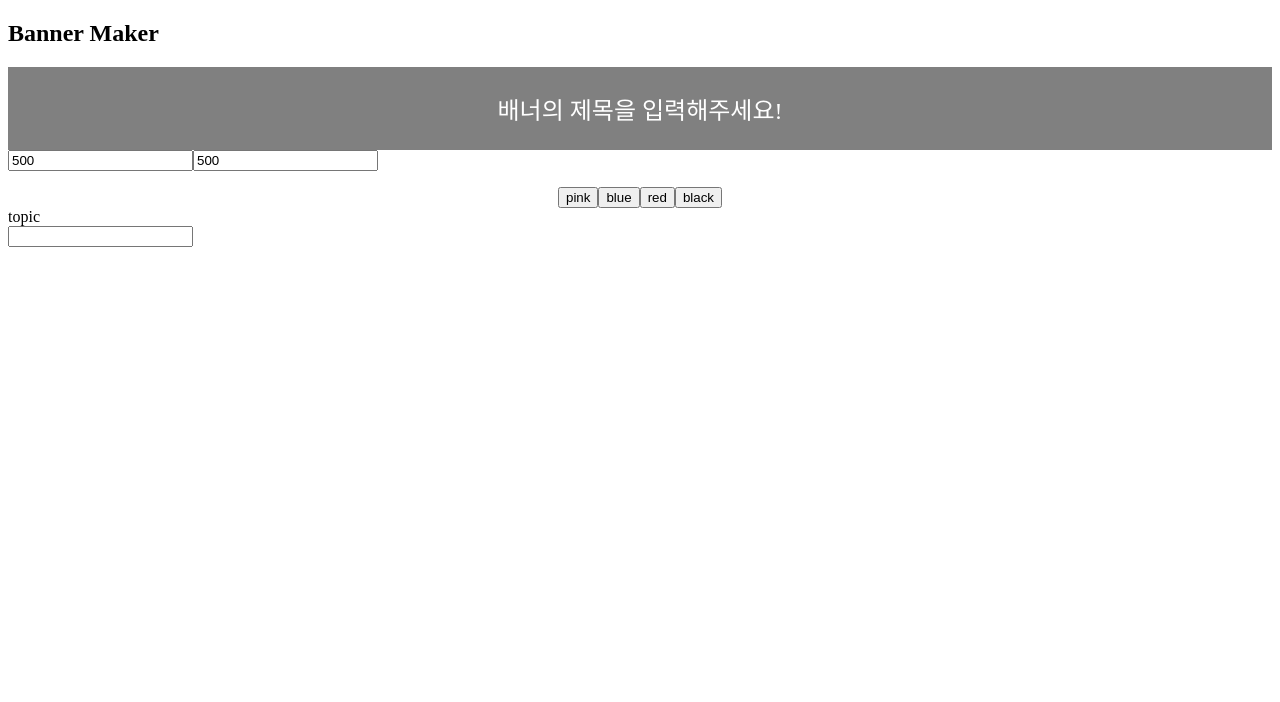
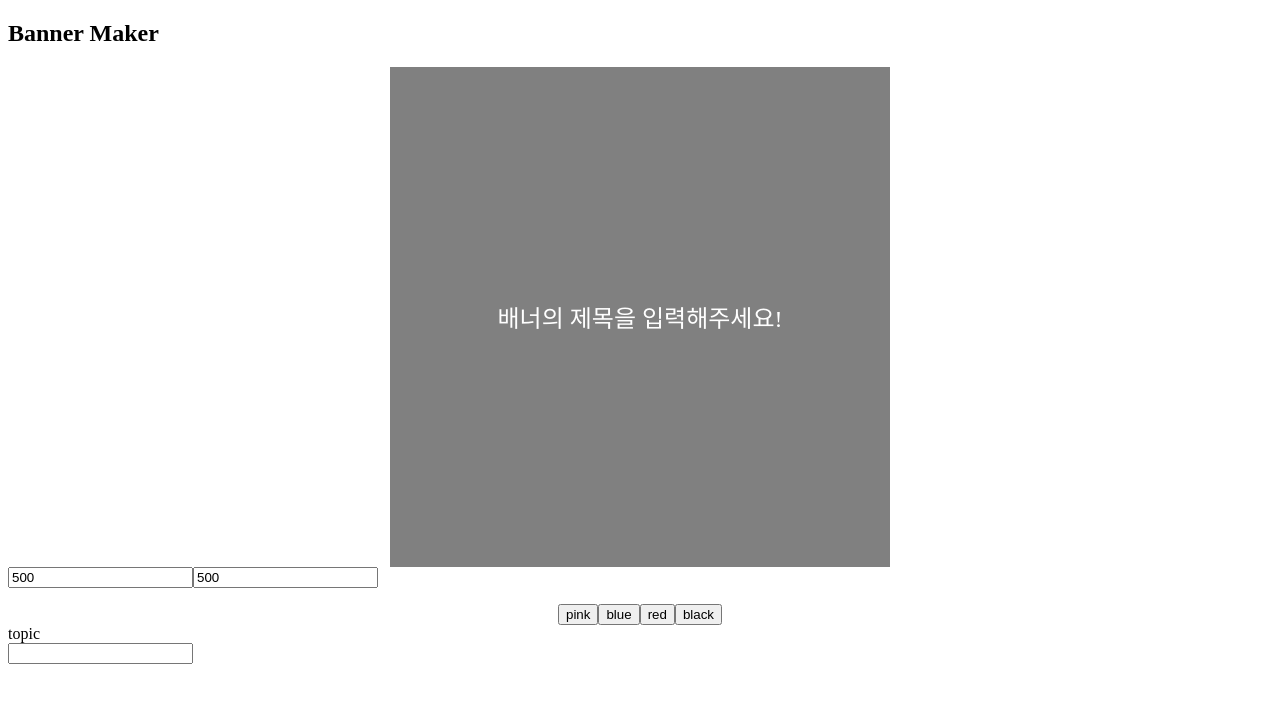
Before and after one commit to Team-Rocket-TR/iBanner, a React app: page / in a window 1280 px wide. Shown: the top 702 px of the page. Built offline with nearby package versions, Linux system fonts and the light colour scheme; the HTML template or start-up script is replaced by a standard one.

Commit message:
apply banner size px

```diff
--- a/src/Preview.jsx
+++ b/src/Preview.jsx
@@ -19,13 +19,13 @@ const BannerImage = styled.div`
 `;
 
 const Preview = ({
-  color, topic, selectedWidth, selectedHeight,
+  color, topic, width, height,
 }) => {
   const divStyle = {
     color: 'white',
     background: color,
-    width: selectedWidth,
-    height: selectedHeight,
+    width: `${width}px`,
+    height: `${height}px`,
   };
 
   return (
--- a/src/PreviewContainer.jsx
+++ b/src/PreviewContainer.jsx
@@ -14,8 +14,8 @@ const PreviewContainer = () => {
     <Preview
       color={color}
       topic={topic}
-      selectedWidth={width}
-      selectedHeight={height}
+      width={width}
+      height={height}
     />
   );
 };
```
